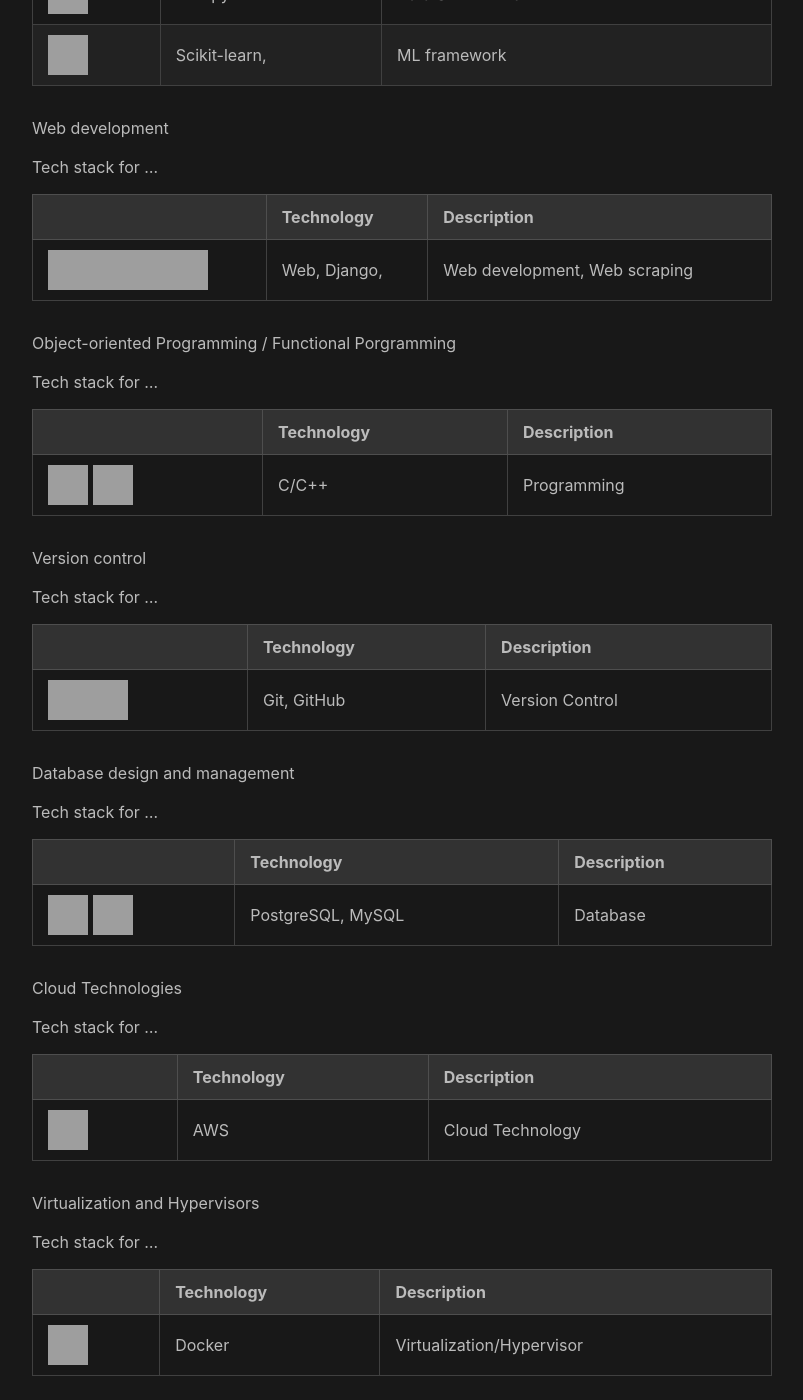
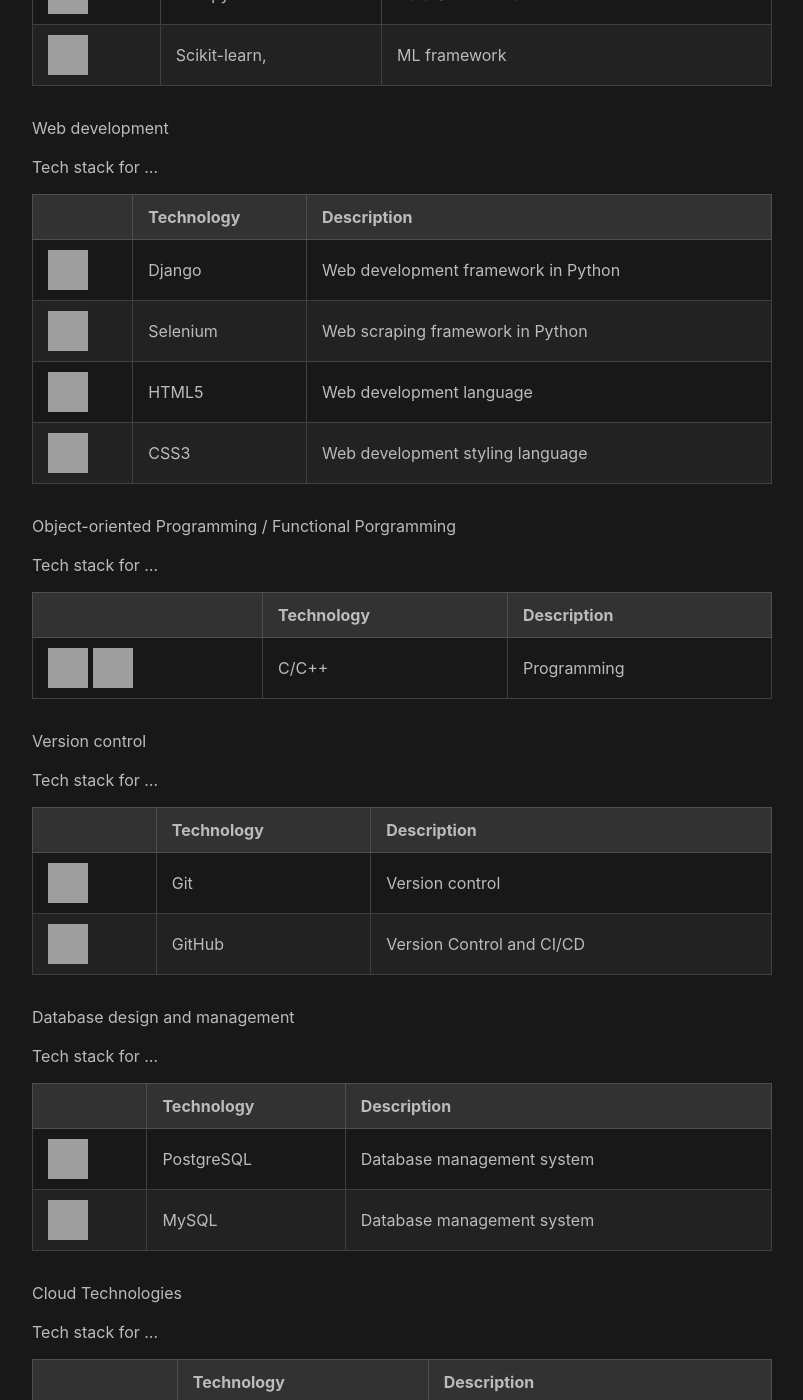
Before and after one commit to theoparashkevov/theoparashkevov.github.io, a Jekyll site: the page built from docs/index.md, in a window 1280 px wide and 1400 px high, scrolled down 1611 px. Shown: the whole window, without its empty margins (238-1041 px from the left). Built offline with Jekyll 4.4.1, drawn with Linux system fonts in a browser that asks for light colours; some of the changed text lies outside the part shown; grey boxes are pictures that could not be loaded.

Commit message:
updated tech stack

```diff
--- a/docs/index.md
+++ b/docs/index.md
@@ -56,7 +56,10 @@
 
 |  | Technology | Description |
 | ------------ | ----------- | ---- |
-|<img src="https://cdn.jsdelivr.net/gh/devicons/devicon/icons/django/django-plain.svg" width="40" height="40" style="max-width: 100%;"/><img src="https://cdn.jsdelivr.net/gh/devicons/devicon/icons/selenium/selenium-original.svg" width="40" height="40" style="max-width: 100%;" /><img src="https://cdn.jsdelivr.net/gh/devicons/devicon/icons/html5/html5-original-wordmark.svg" width="40" height="40" style="max-width: 100%;"/><img src="https://cdn.jsdelivr.net/gh/devicons/devicon/icons/css3/css3-original-wordmark.svg" width="40" height="40" style="max-width: 100%;"/>|Web, Django, |Web development, Web scraping|
+|<img src="https://cdn.jsdelivr.net/gh/devicons/devicon/icons/django/django-plain.svg" width="40" height="40" style="max-width: 100%;"/>| Django| Web development framework in Python|
+|<img src="https://cdn.jsdelivr.net/gh/devicons/devicon/icons/selenium/selenium-original.svg" width="40" height="40" style="max-width: 100%;" />| Selenium| Web scraping framework in Python|
+|<img src="https://cdn.jsdelivr.net/gh/devicons/devicon/icons/html5/html5-original-wordmark.svg" width="40" height="40" style="max-width: 100%;"/>| HTML5| Web development language|
+|<img src="https://cdn.jsdelivr.net/gh/devicons/devicon/icons/css3/css3-original-wordmark.svg" width="40" height="40" style="max-width: 100%;"/>| CSS3|Web development styling language|
 
 #### Object-oriented Programming / Functional Porgramming
  Tech stack for ...
@@ -70,14 +73,16 @@
 
 |  | Technology | Description |
 | ------------ | ----------- | ---- |
-|<img src="https://camo.githubusercontent.com/fbfcb9e3dc648adc93bef37c718db16c52f617ad055a26de6dc3c21865c3321d/68747470733a2f2f7777772e766563746f726c6f676f2e7a6f6e652f6c6f676f732f6769742d73636d2f6769742d73636d2d69636f6e2e737667" alt="git" width="40" height="40" data-canonical-src="https://www.vectorlogo.zone/logos/git-scm/git-scm-icon.svg" style="max-width: 100%;"><img src="https://cdn.jsdelivr.net/gh/devicons/devicon/icons/github/github-original-wordmark.svg" width="40" height="40" style="max-width: 100%;"/>|Git, GitHub|Version Control|
+|<img src="https://camo.githubusercontent.com/fbfcb9e3dc648adc93bef37c718db16c52f617ad055a26de6dc3c21865c3321d/68747470733a2f2f7777772e766563746f726c6f676f2e7a6f6e652f6c6f676f732f6769742d73636d2f6769742d73636d2d69636f6e2e737667" alt="git" width="40" height="40" data-canonical-src="https://www.vectorlogo.zone/logos/git-scm/git-scm-icon.svg" style="max-width: 100%;">| Git| Version control|
+|<img src="https://cdn.jsdelivr.net/gh/devicons/devicon/icons/github/github-original-wordmark.svg" width="40" height="40" style="max-width: 100%;"/>| GitHub|Version Control and CI/CD|
 
 #### Database design and management
 Tech stack for ...
 
 |  | Technology | Description |
 | ------------ | ----------- | ---- |
-|<img src="https://raw.githubusercontent.com/devicons/devicon/master/icons/postgresql/postgresql-original-wordmark.svg" alt="postgresql" width="40" height="40" style="max-width: 100%;"> <img src="https://raw.githubusercontent.com/devicons/devicon/master/icons/mysql/mysql-original-wordmark.svg" alt="mysql" width="40" height="40" style="max-width: 100%;">|PostgreSQL, MySQL|Database|
+|<img src="https://raw.githubusercontent.com/devicons/devicon/master/icons/postgresql/postgresql-original-wordmark.svg" alt="postgresql" width="40" height="40" style="max-width: 100%;">| PostgreSQL| Database management system|
+|<img src="https://raw.githubusercontent.com/devicons/devicon/master/icons/mysql/mysql-original-wordmark.svg" alt="mysql" width="40" height="40" style="max-width: 100%;">|MySQL|Database management system|
 
 #### Cloud Technologies
 Tech stack for ...
```
